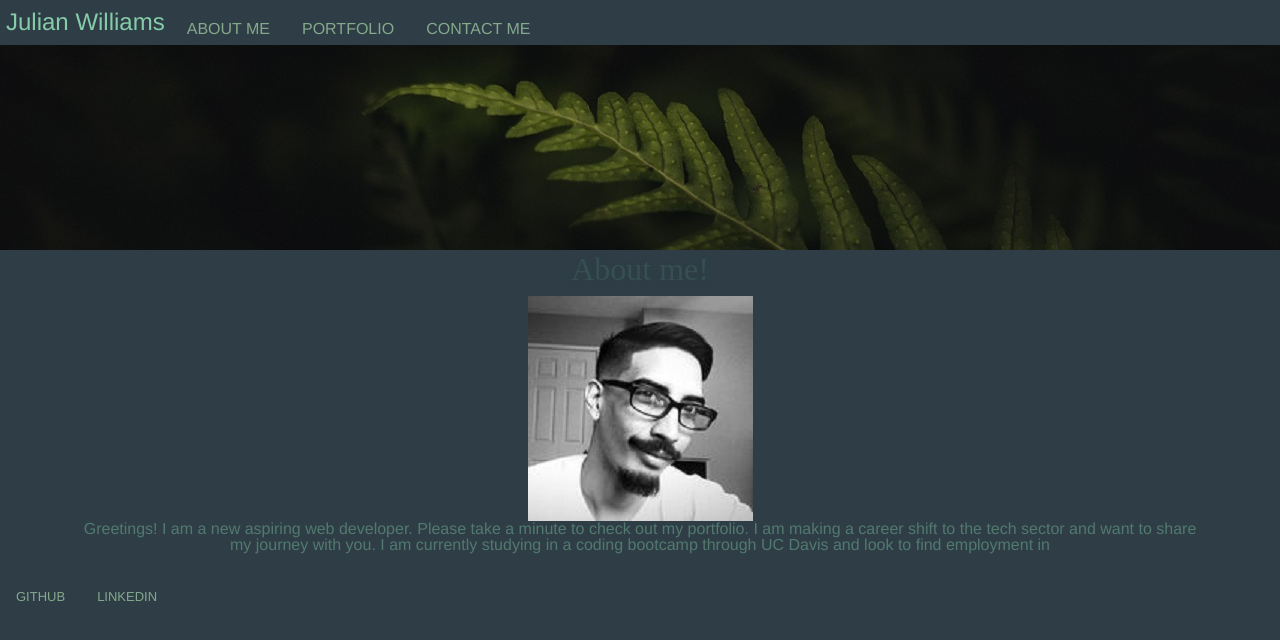
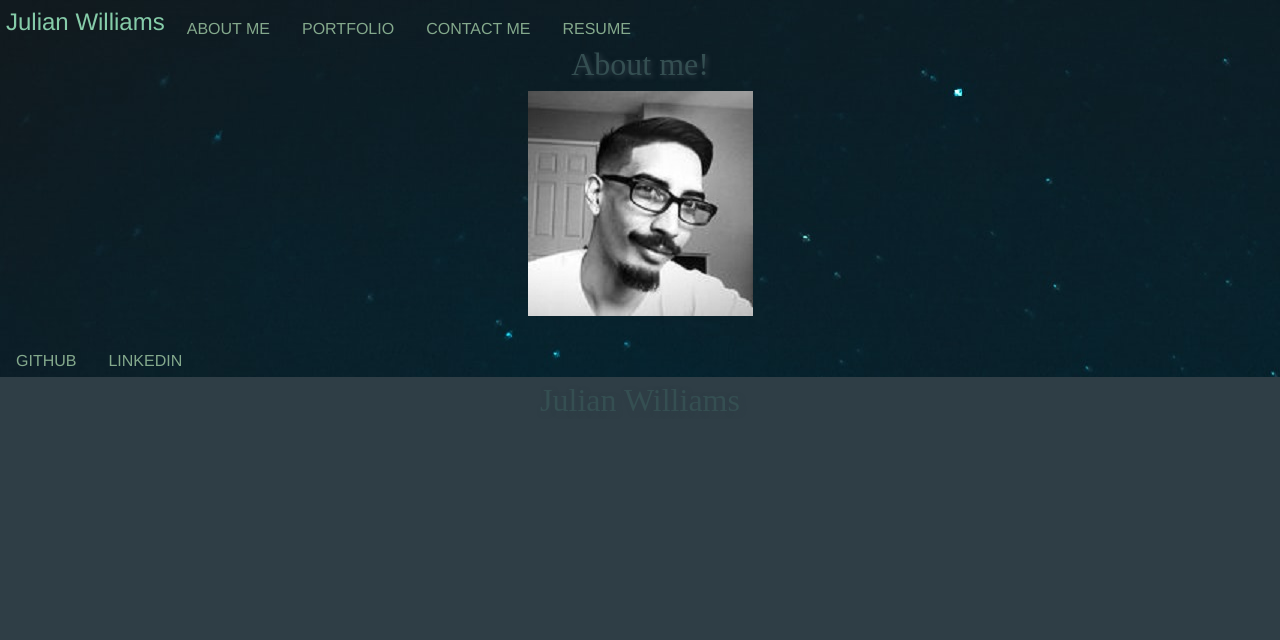
Before and after one commit to LordLowdar/reactportfol, a React (Create React App) app: page /about in a window 1280 px wide. Shown: the top 640 px of the page. Built offline with nearby package versions, Linux system fonts and the light colour scheme; the HTML template or start-up script is replaced by a standard one.

Commit message:
Getting image as background

```diff
--- a/src/App.js
+++ b/src/App.js
@@ -1,5 +1,6 @@
 import React, { useState, useEffect } from 'react';
 import { BrowserRouter as Router, Route, Routes } from 'react-router-dom';
+
 import About from './components/About';
 import Contact from './components/Contact';
 import Footer from './components/Footer';
@@ -13,12 +14,13 @@ function App() {
   return (
     <>
       <Router>
-        <Header />
         <Hero />
         {/* <Divide /> */}
+        <Header />
         <Routes>
-          <Route exact path="/reactportfol" element={<Welcome />} />
+          <Route exact path="/reactportfol" element={<About />} />
           <Route path="/about" element={<About />} />
+          <Route path="/resume" element={<Resume />} />
           <Route path="/portfolio" element={<Portfolio />} />
           <Route path="/contact" element={<Contact />} />
         </Routes>
--- a/src/components/About.js
+++ b/src/components/About.js
@@ -10,13 +10,7 @@ function About() {
           <div>
             <img id="avatar" src={Avatar} alt="its me" />
           </div>
-          <p className="intro">
-            Greetings! I am a new aspiring web developer. Please take a minute
-            to check out my portfolio. I am making a career shift to the tech
-            sector and want to share my journey with you. I am currently
-            studying in a coding bootcamp through UC Davis and look to find
-            employment in
-          </p>
+          <p className="intro"></p>
         </div>
       </div>
     </div>
--- a/src/components/Header.js
+++ b/src/components/Header.js
@@ -6,7 +6,6 @@ function Header() {
   return (
     <div className="header">
       <h1>Julian Williams</h1>
-
       <div>
         <nav>
           <ul className="headerUl">
@@ -19,6 +18,9 @@ function Header() {
             <li>
               <Link to="/contact">Contact Me</Link>
             </li>
+            <li>
+              <Link to="/resume">Resume</Link>
+            </li>
           </ul>
         </nav>
       </div>
--- a/src/components/Hero.js
+++ b/src/components/Hero.js
@@ -1,10 +1,15 @@
 import React from 'react';
-import banner from '../images/Hero.jpg';
+import banner from '../images/MountainHero.jpg';
 
 function Hero() {
   return (
-    <div className="heroBanner">
-      <img id="banner" src={banner} />
+    <div>
+      <h2 className="heroName">Julian Williams</h2>
+      <p className="welcomeMessage">
+        Greetings! I am a new aspiring Front End Full Stack Web Developer.
+        Please take a minute to check out my portfolio. I am making a career
+        shift to the tech sector and want to share my journey with you.
+      </p>
     </div>
   );
 }
--- a/src/components/Portfolio.js
+++ b/src/components/Portfolio.js
@@ -115,7 +115,11 @@ function Portfolio() {
         </div>
         <div>
           <h3>Dragon Blaster</h3>
-          <a href="https://scratch.mit.edu/projects/541116196/" target="_blank">
+          <a
+            href="https://scratch.mit.edu/projects/541116196/"
+            rel="noopener"
+            target="_blank"
+          >
             <img src={Dragon} alt="Another scratch game" />
           </a>
           <p>
--- a/src/components/Resume.js
+++ b/src/components/Resume.js
@@ -0,0 +1,18 @@
+import React from 'react';
+import resume from '../Documents/Resume.pdf';
+
+function Resume() {
+  return (
+    <div className="container">
+      <div className="resumeArea">
+        <p>
+          <a class="resumeLink" href={resume} target="_blank">
+            Resume Link
+          </a>
+        </p>
+      </div>
+    </div>
+  );
+}
+
+export default Resume;
--- a/src/components/Welcome.js
+++ b/src/components/Welcome.js
@@ -2,15 +2,12 @@ import React from 'react';
 
 function Welcome() {
   return (
-    <div className="welcomeContainer">
-      <div className="welcomeHeader">
-        <h1>Welcome, stay awhile</h1>
-        <p className="welcomeMessage">
-          Greetings! I am <h2>Julian Williams</h2> a new aspiring web developer.
-          Please take a minute to check out my portfolio. I am making a career
-          shift to the tech sector and want to share my journey with you.
-        </p>
-      </div>
+    <div>
+      <p className="welcomeMessage">
+        Greetings! I am a new aspiring Front End Full Stack Web Developer.
+        Please take a minute to check out my portfolio. I am making a career
+        shift to the tech sector and want to share my journey with you.
+      </p>
     </div>
   );
 }
--- a/src/style.css
+++ b/src/style.css
@@ -19,12 +19,16 @@ h1 {
   color: var(--inner-color);
 }
 
+#root {
+  background-image: url('../src/images/MountainHero.jpg');
+}
+
 .header {
   display: flex;
   flex-flow: row wrap;
   align-items: center;
   height: 5%;
-  background-color: var(--nav-stag);
+  /* background-color: var(--nav-stag); */
 }
 
 header::after {
@@ -35,6 +39,18 @@ header::after {
 
 #banner {
   width: 100%;
+}
+.heroName {
+  position: absolute;
+  top: 50%;
+  left: 50%;
+  transform: translate(-50%, -50%);
+}
+.welcomeMessage {
+  position: absolute;
+  width: 50%;
+  height: 50%;
+  transform: translate(50%, -413%);
 }
 
 #hook {
@@ -143,7 +159,7 @@ nav {
   flex-wrap: nowrap;
 }
 
-.repo {
+/* .repo {
   font-style: italic;
   color: var(--fun-font);
 }
@@ -155,16 +171,16 @@ nav {
   color: var(--main-color);
   background: var(--nav-stag);
   font-size: 13px;
-}
+} */
 
-footerUl {
+/* footerUl {
   display: flex;
   flex-flow: row nowrap;
   padding: 0;
   gap: 2rem;
   justify-content: center;
   list-style-type: none;
-}
+} */
 
 input[type='text'] {
   background-color: var(--nav-stag);
```
Also changed, not shown: src/images/MountainHero.jpg (added), 1 other file (tests, documents, lock files or other folders).
